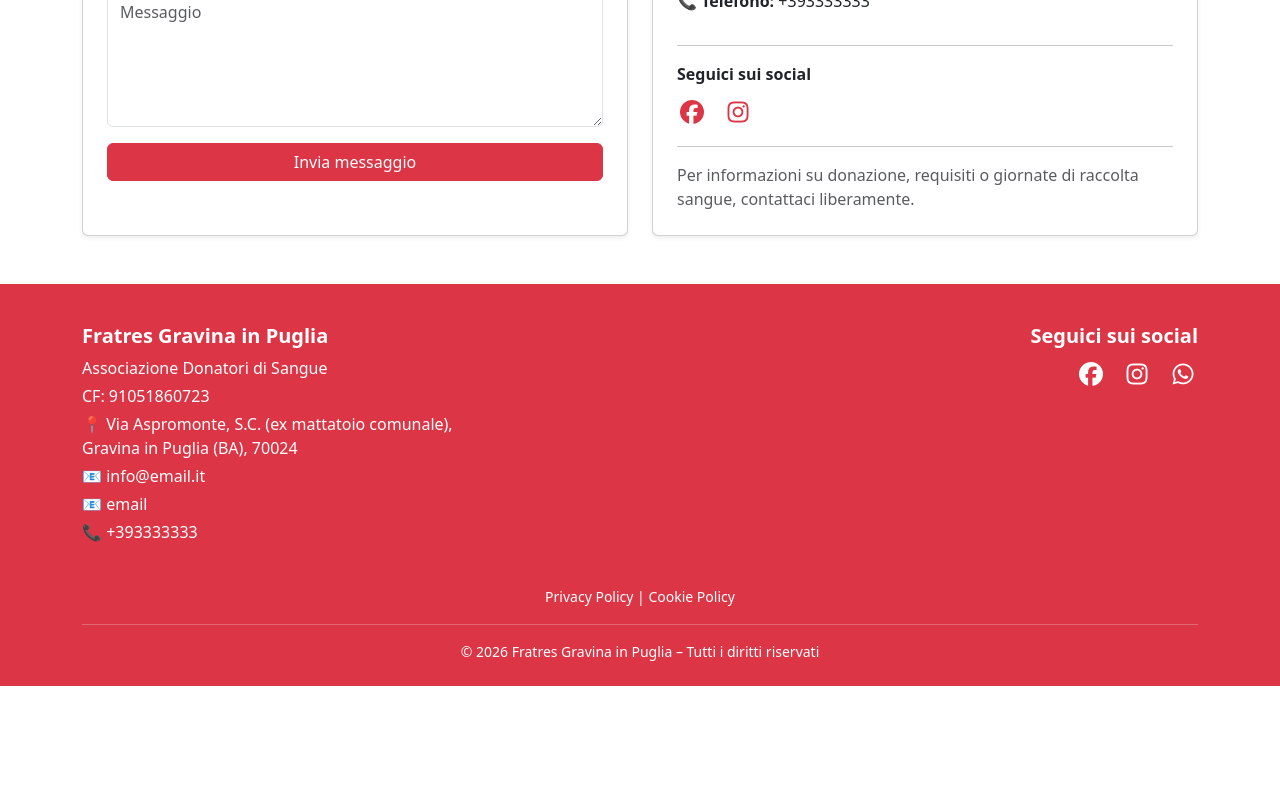
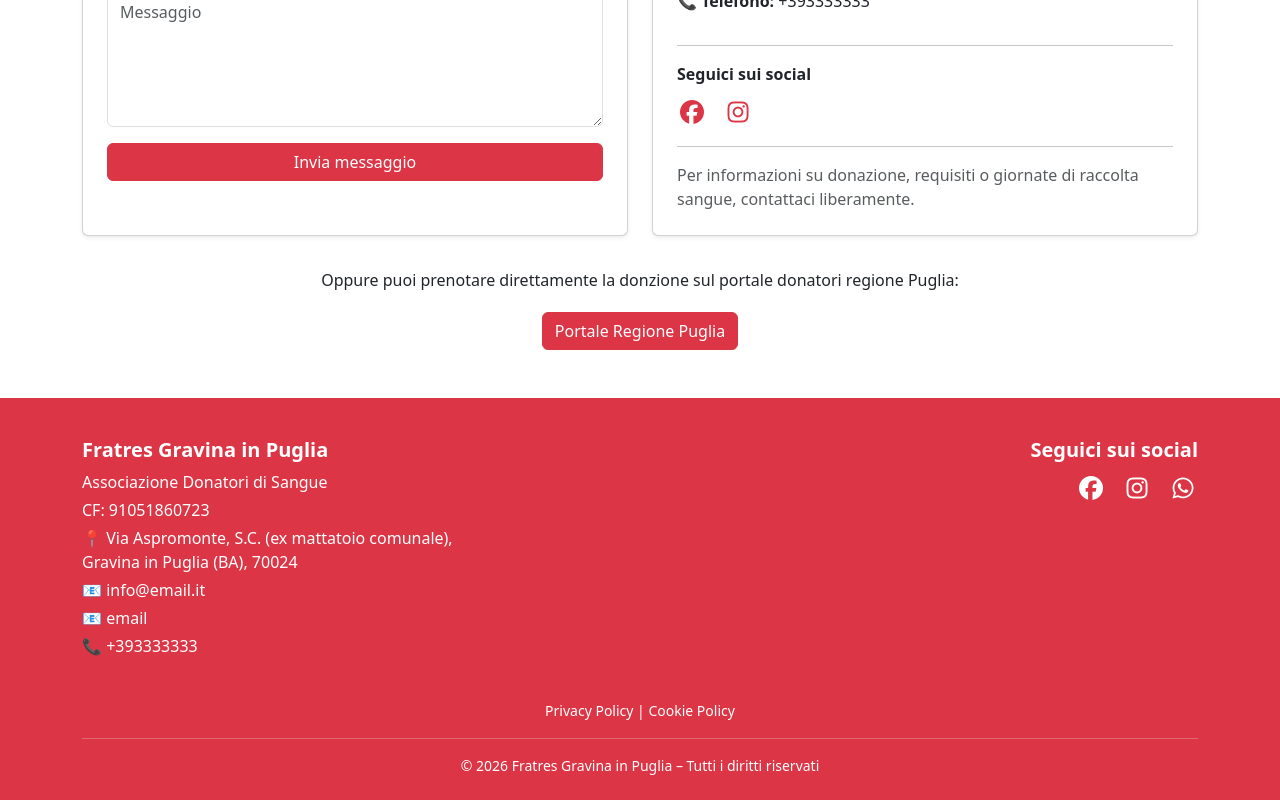
Before and after one commit to michelelongo97/fratres-gravina, a React (Vite) app: page /chi-siamo in a window 1280 px wide. Shown: the part 784-1584 px from the top of the page. Before the commit the page ends 1470 px from the top, so only its background shows below. Built offline with nearby package versions, Linux system fonts and the light colour scheme.

Commit message:
feat: add vercel.json and add link's hover

```diff
--- a/src/components/Footer.jsx
+++ b/src/components/Footer.jsx
@@ -6,7 +6,7 @@ export default function Footer() {
       <div className="container py-4">
         <div className="row">
           {/* DATI ASSOCIAZIONE */}
-          <div className="col-md-6 mb-3 text-center text-md-start pt-3">
+          <div className="col-md-6 mb-3 text-center text-md-start pt-3 footer-contact">
             <h5 className="fw-bold">Fratres Gravina in Puglia</h5>
             <p className="mb-1">Associazione Donatori di Sangue</p>
             <p className="mb-1">CF: 91051860723</p>
@@ -14,9 +14,35 @@ export default function Footer() {
               📍 Via Aspromonte, S.C. (ex mattatoio comunale),
               <br /> Gravina in Puglia (BA), 70024
             </p>
-            <p className="mb-1">📧 {import.meta.env.VITE_EMAIL}</p>
-            <p className="mb-1">📧 {import.meta.env.VITE_EMAIL_PEC}</p>
-            <p className="mb-0">📞 {import.meta.env.VITE_PHONE_NUMBER}</p>
+            <p className="mb-1">
+              📧{" "}
+              <a
+                href={`mailto:${import.meta.env.VITE_EMAIL}`}
+                className="text-white text-decoration-none"
+              >
+                {import.meta.env.VITE_EMAIL}
+              </a>
+            </p>
+
+            <p className="mb-1">
+              📧{" "}
+              <a
+                href={`mailto:${import.meta.env.VITE_EMAIL_PEC}`}
+                className="text-white text-decoration-none"
+              >
+                {import.meta.env.VITE_EMAIL_PEC}
+              </a>
+            </p>
+
+            <p className="mb-0">
+              📞{" "}
+              <a
+                href={`tel:${import.meta.env.VITE_PHONE_NUMBER}`}
+                className="text-white text-decoration-none"
+              >
+                {import.meta.env.VITE_PHONE_NUMBER}
+              </a>
+            </p>
           </div>
 
           {/* SOCIAL */}
@@ -30,7 +56,7 @@ export default function Footer() {
               className="text-white fs-4 me-3"
               aria-label="Facebook"
             >
-              <i className="fa-brands fa-facebook"></i>
+              <i className="fa-brands fa-facebook social-icon"></i>
             </a>
 
             <a
@@ -40,7 +66,7 @@ export default function Footer() {
               target="_blank"
               rel="noopener noreferrer"
             >
-              <i className="fa-brands fa-instagram"></i>
+              <i className="fa-brands fa-instagram social-icon"></i>
             </a>
 
             <a
@@ -50,13 +76,13 @@ export default function Footer() {
               target="_blank"
               rel="noopener noreferrer"
             >
-              <i className="fa-brands fa-whatsapp"></i>
+              <i className="fa-brands fa-whatsapp social-icon"></i>
             </a>
           </div>
         </div>
 
         {/* POLICY */}
-        <div className="text-center pt-4">
+        <div className="text-center pt-4 footer-contact">
           <small>
             <Link
               to="/privacy-policy"
--- a/src/index.css
+++ b/src/index.css
@@ -1,3 +1,18 @@
 .header-logo {
   filter: brightness(0) invert(1);
 }
+
+.social-icon {
+  transition:
+    color 0.2s ease,
+    transform 0.2s ease;
+}
+
+.social-icon:hover {
+  color: #931824; /* rosso bootstrap scuro */
+  transform: scale(1.15);
+}
+
+.footer-contact a:hover {
+  text-decoration: underline !important;
+}
--- a/src/pages/ChiSiamoPage.jsx
+++ b/src/pages/ChiSiamoPage.jsx
@@ -162,7 +162,7 @@ export default function ChiSiamoPage() {
                 rel="noreferrer"
                 className="text-danger fs-4 me-3"
               >
-                <i className="fa-brands fa-facebook"></i>
+                <i className="fa-brands fa-facebook social-icon"></i>
               </a>
               <a
                 href={import.meta.env.VITE_SOCIAL_INSTAGRAM}
@@ -170,7 +170,7 @@ export default function ChiSiamoPage() {
                 rel="noreferrer"
                 className="text-danger fs-4"
               >
-                <i className="fa-brands fa-instagram"></i>
+                <i className="fa-brands fa-instagram social-icon"></i>
               </a>
             </div>
             <hr />
@@ -181,6 +181,22 @@ export default function ChiSiamoPage() {
             </p>
           </div>
         </div>
+        <div className="mt-4 text-center ">
+          <p className="pt-2">
+            Oppure puoi prenotare direttamente la donzione sul portale donatori
+            regione Puglia:
+          </p>
+          <div className="pt-1">
+            <a
+              className="btn btn-danger"
+              href="https://portale-donatori.sanita.regione.puglia.it/home"
+              target="_blank"
+              rel="noreferrer"
+            >
+              Portale Regione Puglia
+            </a>
+          </div>
+        </div>
       </div>
     </div>
   );
```
Also changed, not shown: vercel.json (added).
